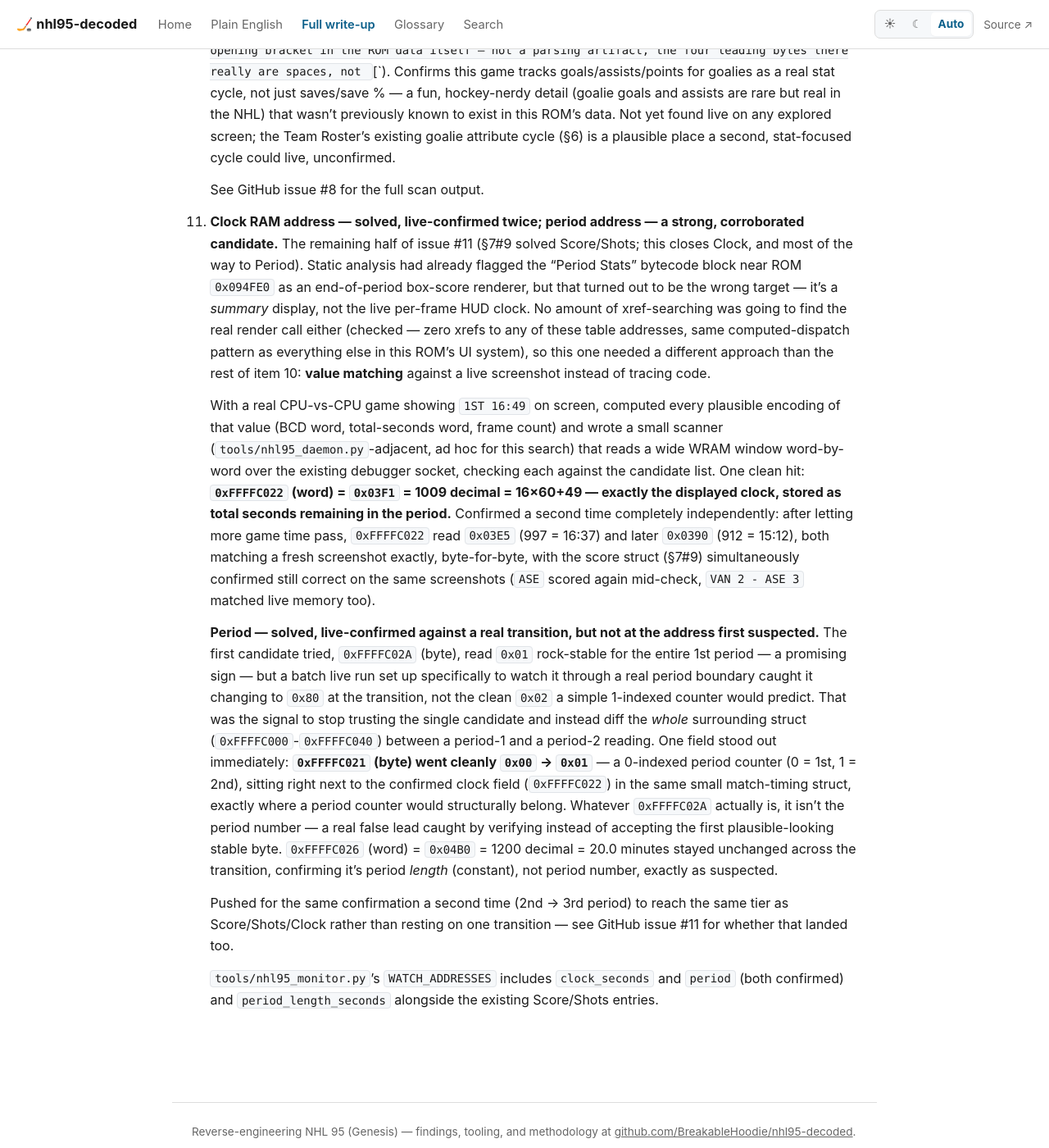
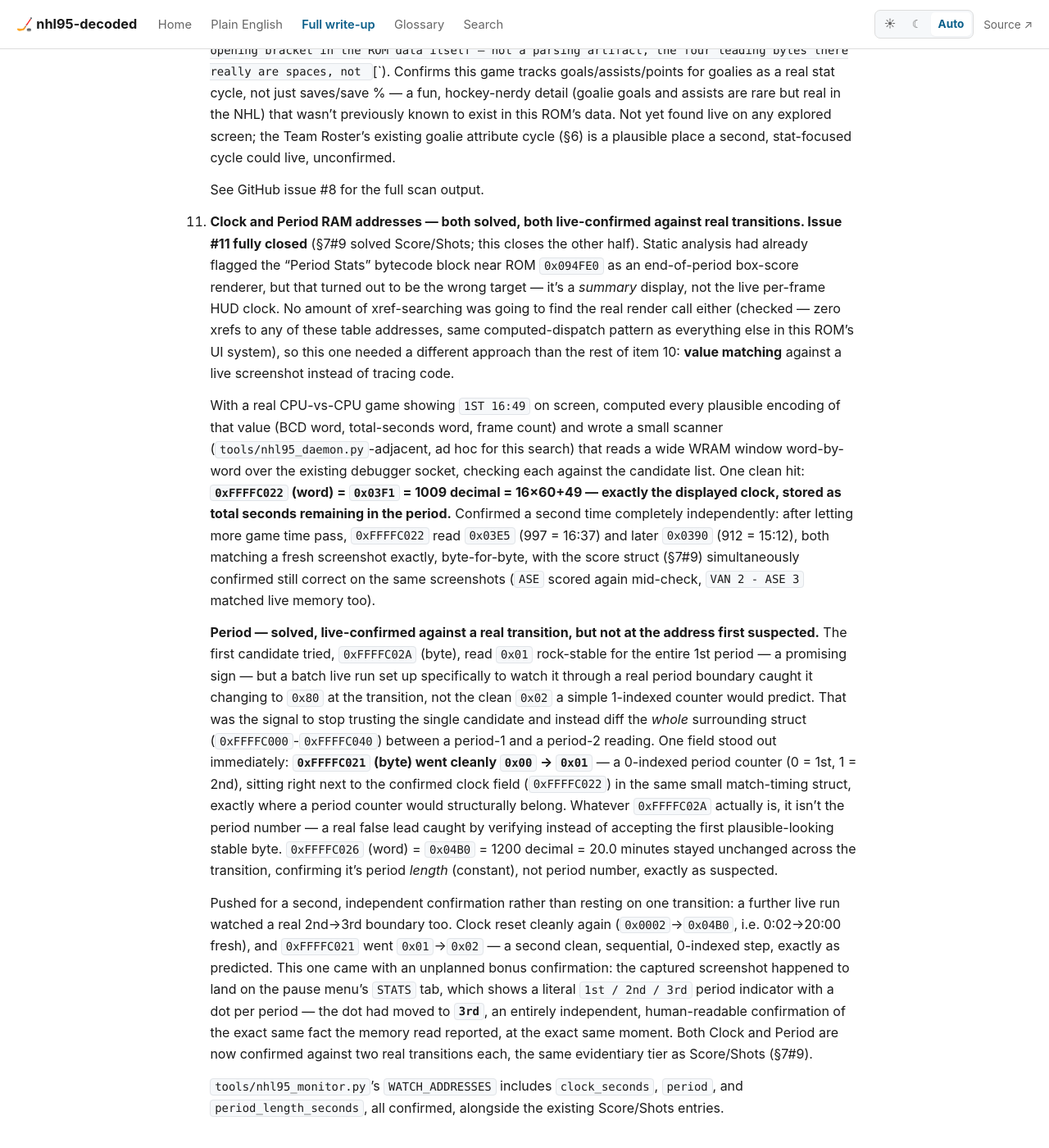
Before and after one commit to BreakableHoodie/nhl95-decoded, a Jekyll site: the page built from docs/FINDINGS.md, in a window 1280 px wide and 1400 px high, scrolled down 40952 px. Shown: the whole window at 82% size. Built offline with Jekyll 4.4.1, drawn with Linux system fonts in a browser that asks for light colours; our own code applies the rules of GitHub Pages for plain Markdown files.

Commit message:
Close issue #11: Period confirmed against a second real transition (2nd->3rd)
Both Clock and Period are now confirmed against two independent real
transitions each -- the same evidentiary tier as Score/Shots. The second
period transition came with an unplanned bonus: the captured screenshot
landed on the pause menu's STATS tab, whose 1st/2nd/3rd period-dot
indicator had independently moved to "3rd" in the exact same moment the
memory read reported period=2 (0-indexed). Score/Shots/Clock/Period --
the full scope of issue #11 -- are now all solved and live-confirmed.

Co-Authored-By: Claude Sonnet 5 <noreply@anthropic.com>
Claude-Session: https://claude.ai/code/session_011aZ1aA9KD8EzFd2c37CkWn

```diff
--- a/docs/FINDINGS.md
+++ b/docs/FINDINGS.md
@@ -2014,10 +2014,10 @@ loop (`0x0083E88`). See §5.
 
     See GitHub issue #8 for the full scan output.
 
-11. **Clock RAM address — solved, live-confirmed twice; period address —
-    a strong, corroborated candidate.** The remaining half of issue #11
-    (§7#9 solved Score/Shots; this closes Clock, and most of the way to
-    Period). Static analysis had already flagged the "Period Stats"
+11. **Clock and Period RAM addresses — both solved, both live-confirmed
+    against real transitions. Issue #11 fully closed** (§7#9 solved
+    Score/Shots; this closes the other half). Static analysis had already
+    flagged the "Period Stats"
     bytecode block near ROM `0x094FE0` as an end-of-period box-score
     renderer, but that turned out to be the wrong target — it's a
     *summary* display, not the live per-frame HUD clock. No amount of
@@ -2062,10 +2062,19 @@ loop (`0x0083E88`). See §5.
     across the transition, confirming it's period *length* (constant),
     not period number, exactly as suspected.
 
-    Pushed for the same confirmation a second time (2nd → 3rd period) to
-    reach the same tier as Score/Shots/Clock rather than resting on one
-    transition — see GitHub issue #11 for whether that landed too.
-
-    `tools/nhl95_monitor.py`'s `WATCH_ADDRESSES` includes `clock_seconds`
-    and `period` (both confirmed) and `period_length_seconds` alongside
-    the existing Score/Shots entries.
+    Pushed for a second, independent confirmation rather than resting on
+    one transition: a further live run watched a real 2nd→3rd boundary
+    too. Clock reset cleanly again (`0x0002`→`0x04B0`, i.e. 0:02→20:00
+    fresh), and `0xFFFFC021` went `0x01`→`0x02` — a second clean,
+    sequential, 0-indexed step, exactly as predicted. This one came with
+    an unplanned bonus confirmation: the captured screenshot happened to
+    land on the pause menu's `STATS` tab, which shows a literal `1st /
+    2nd / 3rd` period indicator with a dot per period — the dot had moved
+    to **`3rd`**, an entirely independent, human-readable confirmation of
+    the exact same fact the memory read reported, at the exact same
+    moment. Both Clock and Period are now confirmed against two
+    real transitions each, the same evidentiary tier as Score/Shots (§7#9).
+
+    `tools/nhl95_monitor.py`'s `WATCH_ADDRESSES` includes `clock_seconds`,
+    `period`, and `period_length_seconds`, all confirmed, alongside the
+    existing Score/Shots entries.
--- a/tools/nhl95_monitor.py
+++ b/tools/nhl95_monitor.py
@@ -58,7 +58,11 @@ the clock field, exactly where it structurally belongs. Whatever
 0xFFFFC02A actually is, it isn't the period number. 0xFFFFC026 (word) =
 1200 (this session's 20-minute Per. Length, in seconds) stayed constant
 across the transition, confirming it's period *length*, not number.
-See FINDINGS.md sec 7#11 for the full false-lead-then-fix story.
+Confirmed a second time against a real 2nd->3rd transition too (0x01 ->
+0x02), with a bonus independent check: the pause menu's STATS-tab period
+dots moved to "3rd" in the same screenshot, matching the memory read.
+Issue #11 (score/shots/clock/period) is now fully closed. See FINDINGS.md
+sec 7#11 for the full false-lead-then-fix story.
 """
 import argparse
 import csv
```
Also changed, not shown: CLAUDE.md (+5 -3 lines).
